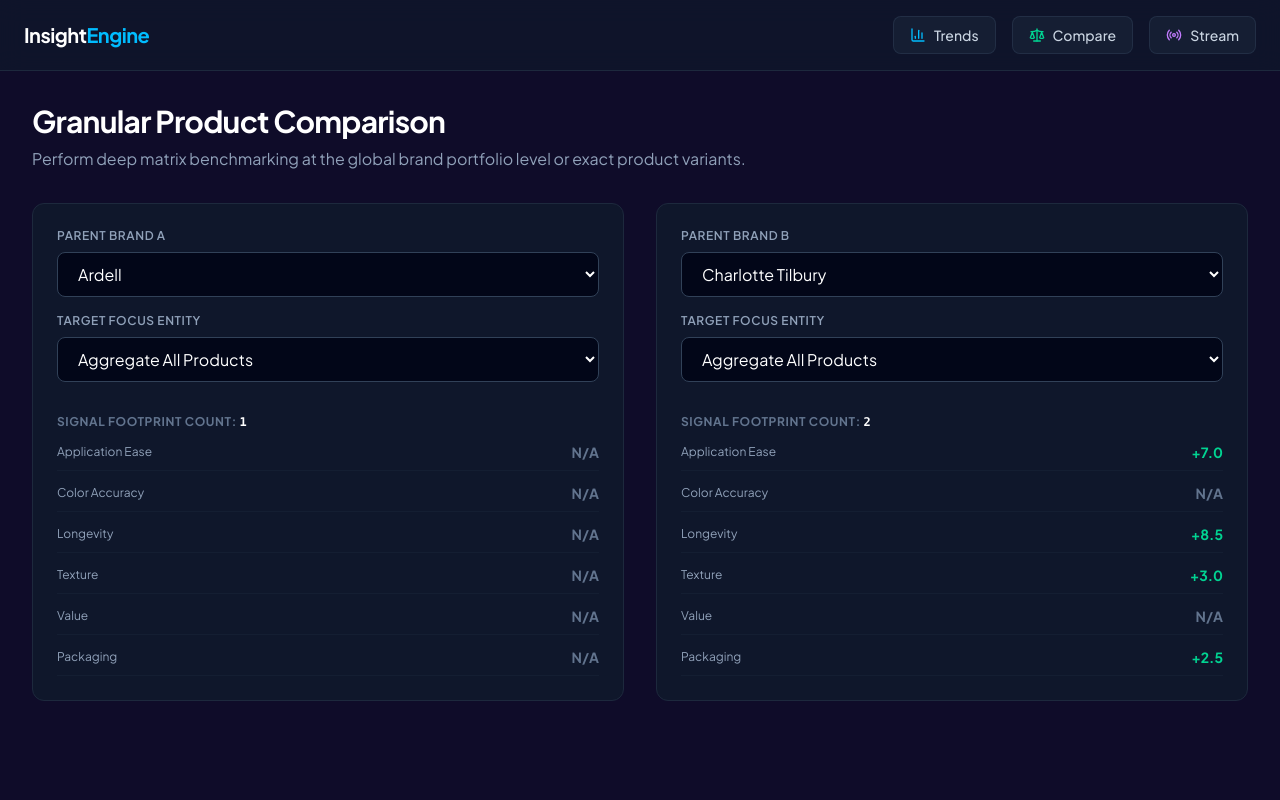
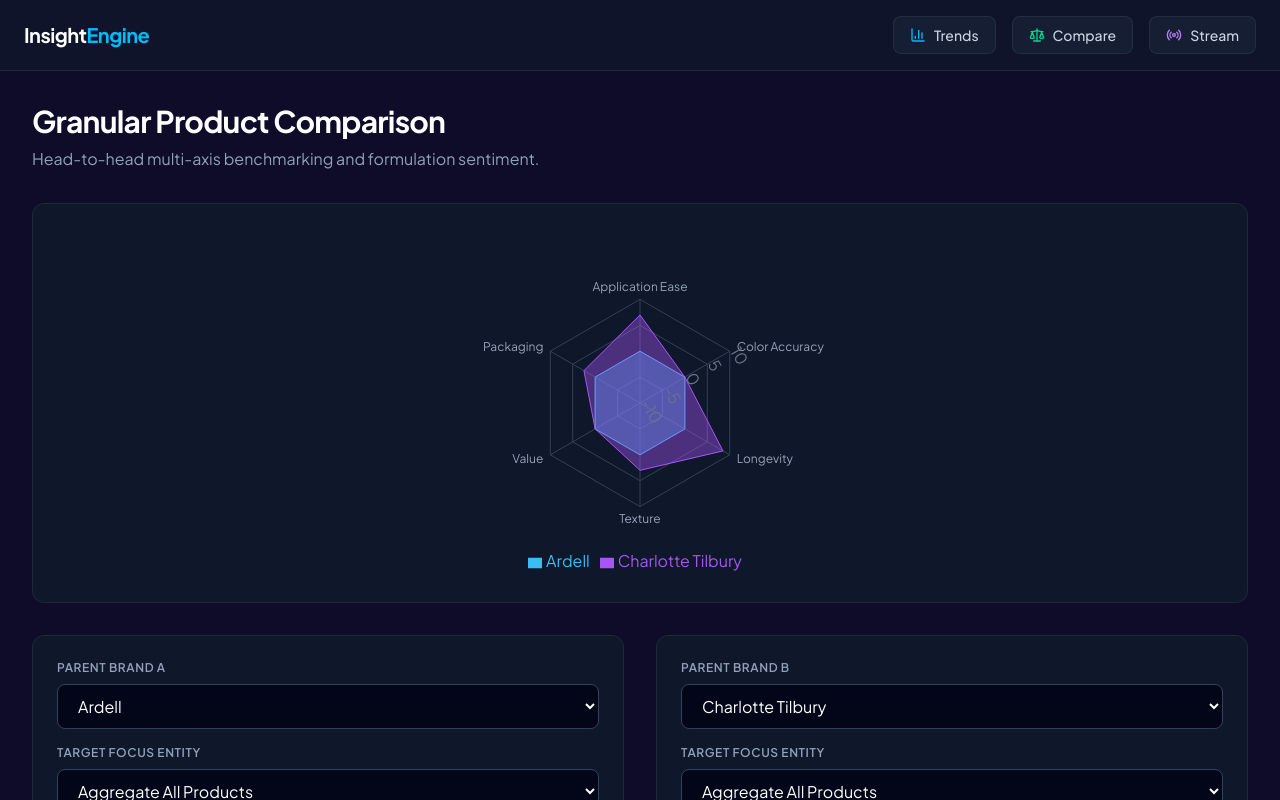
Before and after one commit to svantulder/BID, a Next.js app: page /compare in a window 1280 px wide. Shown: the top 800 px of the page. Built offline with nearby package versions, Linux system fonts and the light colour scheme.

Commit message:
Update page.tsx

```diff
--- a/app/compare/page.tsx
+++ b/app/compare/page.tsx
@@ -1,6 +1,7 @@
 'use client';
 
 import { useState, useMemo } from 'react';
+import { Radar, RadarChart, PolarGrid, PolarAngleAxis, PolarRadiusAxis, ResponsiveContainer, Tooltip, Legend } from 'recharts';
 import entityData from '../../data/extracted_entities.json';
 
 interface AttributeScore {
@@ -13,7 +14,8 @@
   brand_name: string;
   product_name: string;
   product_category: string;
-  overall_sentiment: string;
+  overall_sentiment: 'positive' | 'negative' | 'neutral' | 'mixed';
+  active_ingredients?: string[];
   attributes?: AttributeScore[];
 }
 
@@ -54,7 +56,6 @@
   const [brandB, setBrandB] = useState<string>(uniqueBrands[1] || '');
   const [productB, setProductB] = useState<string>('All');
 
-  // Derive associated child items for cascaded dropdown selections
   const productsForA = useMemo(() => {
     const list = normalizedData.filter(d => d.brand_name === brandA).map(d => d.product_name);
     return ['All', ...Array.from(new Set(list))];
@@ -74,11 +75,22 @@
     if (!subset.length) return null;
 
     const stats: Record<string, { total: number; count: number }> = {};
+    const ingredientStats: Record<string, { sentimentSum: number; count: number }> = {};
+
     subset.forEach(insight => {
+      // 1. Process Mechanical Attributes
       insight.attributes?.forEach(attr => {
         if (!stats[attr.attribute]) stats[attr.attribute] = { total: 0, count: 0 };
         stats[attr.attribute].total += attr.sentiment_score;
         stats[attr.attribute].count += 1;
+      });
+
+      // 2. Process Proxy Ingredient Sentiment
+      const baseSentiment = insight.overall_sentiment === 'positive' ? 1 : insight.overall_sentiment === 'negative' ? -1 : 0;
+      insight.active_ingredients?.forEach(ing => {
+        if (!ingredientStats[ing]) ingredientStats[ing] = { sentimentSum: 0, count: 0 };
+        ingredientStats[ing].sentimentSum += baseSentiment;
+        ingredientStats[ing].count += 1;
       });
     });
 
@@ -87,18 +99,51 @@
       averages[attr] = stats[attr].total / stats[attr].count;
     });
 
-    return { volume: subset.length, averages };
+    const tags = Object.keys(ingredientStats).map(ing => ({
+      name: ing,
+      score: ingredientStats[ing].sentimentSum / ingredientStats[ing].count
+    }));
+
+    return { volume: subset.length, averages, tags };
   };
 
   const metricsA = useMemo(() => computeMetrics(brandA, productA), [brandA, productA, normalizedData]);
   const metricsB = useMemo(() => computeMetrics(brandB, productB), [brandB, productB, normalizedData]);
 
+  // Transform data for the joint Radar Chart
+  const radarData = useMemo(() => {
+    return attributesList.map(attr => ({
+      attribute: attr.replace('_', ' '),
+      CompetitorA: metricsA?.averages[attr] || 0,
+      CompetitorB: metricsB?.averages[attr] || 0,
+    }));
+  }, [metricsA, metricsB]);
+
   return (
     <main className="p-8 max-w-7xl mx-auto space-y-8 w-full">
       <header>
         <h1 className="text-3xl font-bold tracking-tight text-white mb-2">Granular Product Comparison</h1>
-        <p className="text-slate-400">Perform deep matrix benchmarking at the global brand portfolio level or exact product variants.</p>
+        <p className="text-slate-400">Head-to-head multi-axis benchmarking and formulation sentiment.</p>
       </header>
+
+      {/* Joint Radar Visualization */}
+      <div className="bg-slate-900 border border-slate-800 p-6 rounded-xl w-full h-[400px] flex items-center justify-center">
+        {metricsA || metricsB ? (
+          <ResponsiveContainer width="100%" height="100%">
+            <RadarChart cx="50%" cy="50%" outerRadius="70%" data={radarData}>
+              <PolarGrid stroke="#334155" />
+              <PolarAngleAxis dataKey="attribute" tick={{ fill: '#94a3b8', fontSize: 12 }} />
+              <PolarRadiusAxis angle={30} domain={[-10, 10]} tick={{ fill: '#64748b' }} axisLine={false} />
+              <Tooltip contentStyle={{ backgroundColor: '#0f172a', border: '1px solid #334155', borderRadius: '8px', color: '#fff' }} />
+              <Legend wrapperStyle={{ paddingTop: '20px' }} />
+              <Radar name={productA === 'All' ? brandA : productA} dataKey="CompetitorA" stroke="#38bdf8" fill="#38bdf8" fillOpacity={0.4} />
+              <Radar name={productB === 'All' ? brandB : productB} dataKey="CompetitorB" stroke="#a855f7" fill="#a855f7" fillOpacity={0.4} />
+            </RadarChart>
+          </ResponsiveContainer>
+        ) : (
+          <div className="text-slate-500 font-medium">Insufficient data for radar visualization.</div>
+        )}
+      </div>
 
       <div className="grid grid-cols-1 md:grid-cols-2 gap-8">
         {/* Competitor Panel A */}
@@ -126,19 +171,42 @@
           </div>
 
           {metricsA && (
-            <div className="pt-4 space-y-3">
+            <div className="pt-4 space-y-5">
               <div className="text-xs font-bold text-slate-500 uppercase tracking-wider">Signal Footprint Count: <span className="text-white font-mono">{metricsA.volume}</span></div>
+
+              {/* Formulation Proxy Sentiment Tags */}
+              {metricsA.tags.length > 0 && (
+                <div>
+                  <h4 className="text-[10px] font-bold text-slate-400 uppercase tracking-wider mb-2">Detected Formulations</h4>
+                  <div className="flex flex-wrap gap-2">
+                    {metricsA.tags.map(tag => {
+                      const colorClass = tag.score > 0.2 ? 'bg-emerald-950 text-emerald-400 border-emerald-800/50' :
+                                         tag.score < -0.2 ? 'bg-rose-950 text-rose-400 border-rose-800/50' :
+                                         'bg-slate-800 text-slate-300 border-slate-700';
+                      return (
+                        <span key={tag.name} className={`px-2 py-1 rounded text-xs font-medium border ${colorClass}`}>
+                          {tag.name}
+                        </span>
+                      );
+                    })}
+                  </div>
+                </div>
+              )}
+
+              {/* Tabular Score Fallback */}
+              <div className="space-y-3 pt-2">
                 {attributesList.map(attr => {
                   const val = metricsA.averages[attr];
                   return (
                     <div key={attr} className="flex justify-between items-center border-b border-slate-800/40 pb-2">
                       <span className="text-xs text-slate-400">{attr.replace('_', ' ')}</span>
                       <span className={`font-bold text-sm ${val > 0 ? 'text-emerald-400' : val < 0 ? 'text-rose-400' : 'text-slate-500'}`}>
-                      {val !== undefined ? (val > 0 ? `+${val.toFixed(1)}` : val.toFixed(1)) : 'N/A'}
+                        {val !== undefined && !isNaN(val) ? (val > 0 ? `+${val.toFixed(1)}` : val.toFixed(1)) : 'N/A'}
                       </span>
                     </div>
                   );
                 })}
+              </div>
             </div>
           )}
         </div>
@@ -168,19 +236,42 @@
           </div>
 
           {metricsB && (
-            <div className="pt-4 space-y-3">
+            <div className="pt-4 space-y-5">
               <div className="text-xs font-bold text-slate-500 uppercase tracking-wider">Signal Footprint Count: <span className="text-white font-mono">{metricsB.volume}</span></div>
+
+              {/* Formulation Proxy Sentiment Tags */}
+              {metricsB.tags.length > 0 && (
+                <div>
+                  <h4 className="text-[10px] font-bold text-slate-400 uppercase tracking-wider mb-2">Detected Formulations</h4>
+                  <div className="flex flex-wrap gap-2">
+                    {metricsB.tags.map(tag => {
+                      const colorClass = tag.score > 0.2 ? 'bg-emerald-950 text-emerald-400 border-emerald-800/50' :
+                                         tag.score < -0.2 ? 'bg-rose-950 text-rose-400 border-rose-800/50' :
+                                         'bg-slate-800 text-slate-300 border-slate-700';
+                      return (
+                        <span key={tag.name} className={`px-2 py-1 rounded text-xs font-medium border ${colorClass}`}>
+                          {tag.name}
+                        </span>
+                      );
+                    })}
+                  </div>
+                </div>
+              )}
+
+              {/* Tabular Score Fallback */}
+              <div className="space-y-3 pt-2">
                 {attributesList.map(attr => {
                   const val = metricsB.averages[attr];
                   return (
                     <div key={attr} className="flex justify-between items-center border-b border-slate-800/40 pb-2">
                       <span className="text-xs text-slate-400">{attr.replace('_', ' ')}</span>
                       <span className={`font-bold text-sm ${val > 0 ? 'text-emerald-400' : val < 0 ? 'text-rose-400' : 'text-slate-500'}`}>
-                      {val !== undefined ? (val > 0 ? `+${val.toFixed(1)}` : val.toFixed(1)) : 'N/A'}
+                        {val !== undefined && !isNaN(val) ? (val > 0 ? `+${val.toFixed(1)}` : val.toFixed(1)) : 'N/A'}
                       </span>
                     </div>
                   );
                 })}
+              </div>
             </div>
           )}
         </div>
```
Lines whose indentation alone changed are shown as unchanged.
